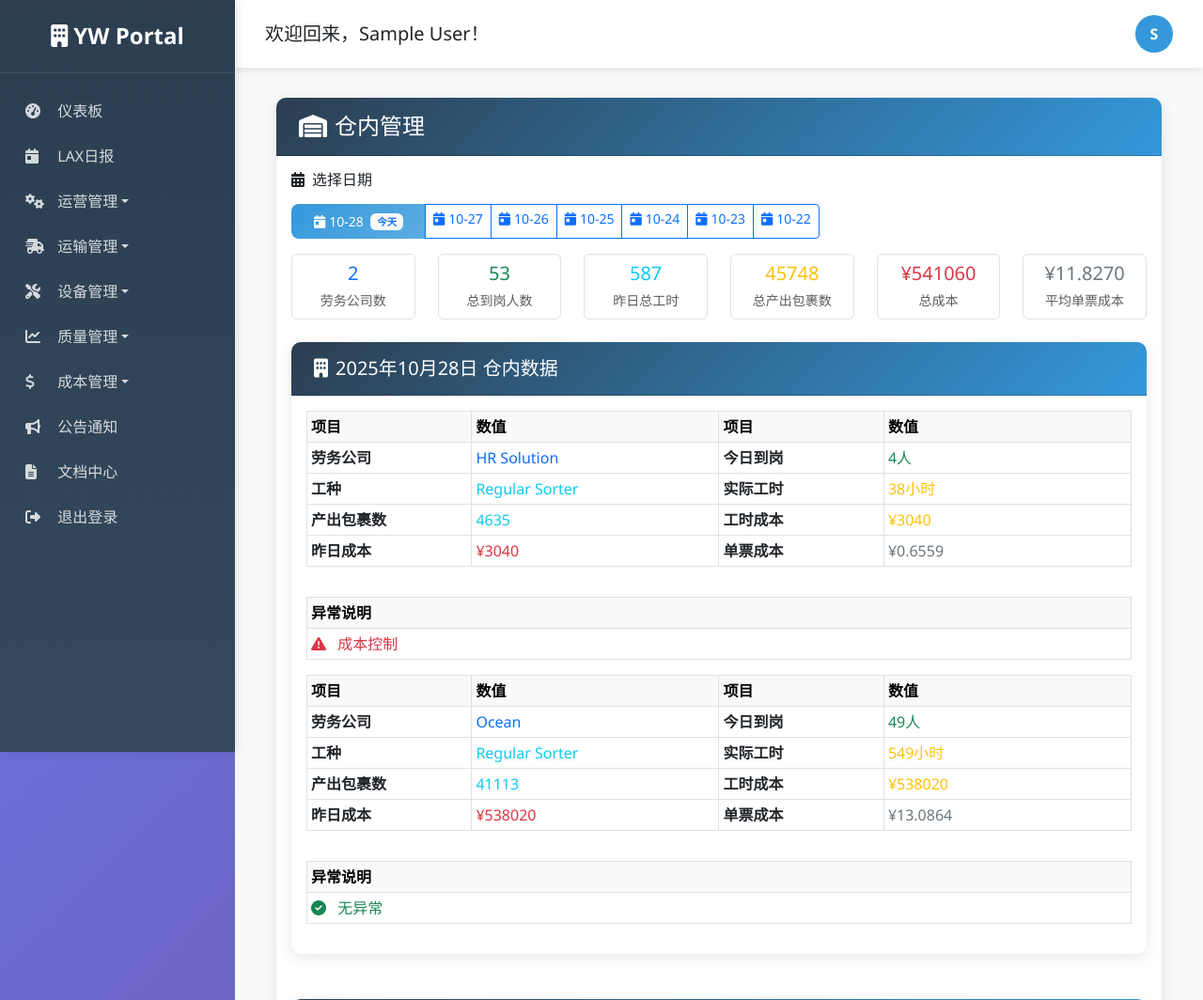
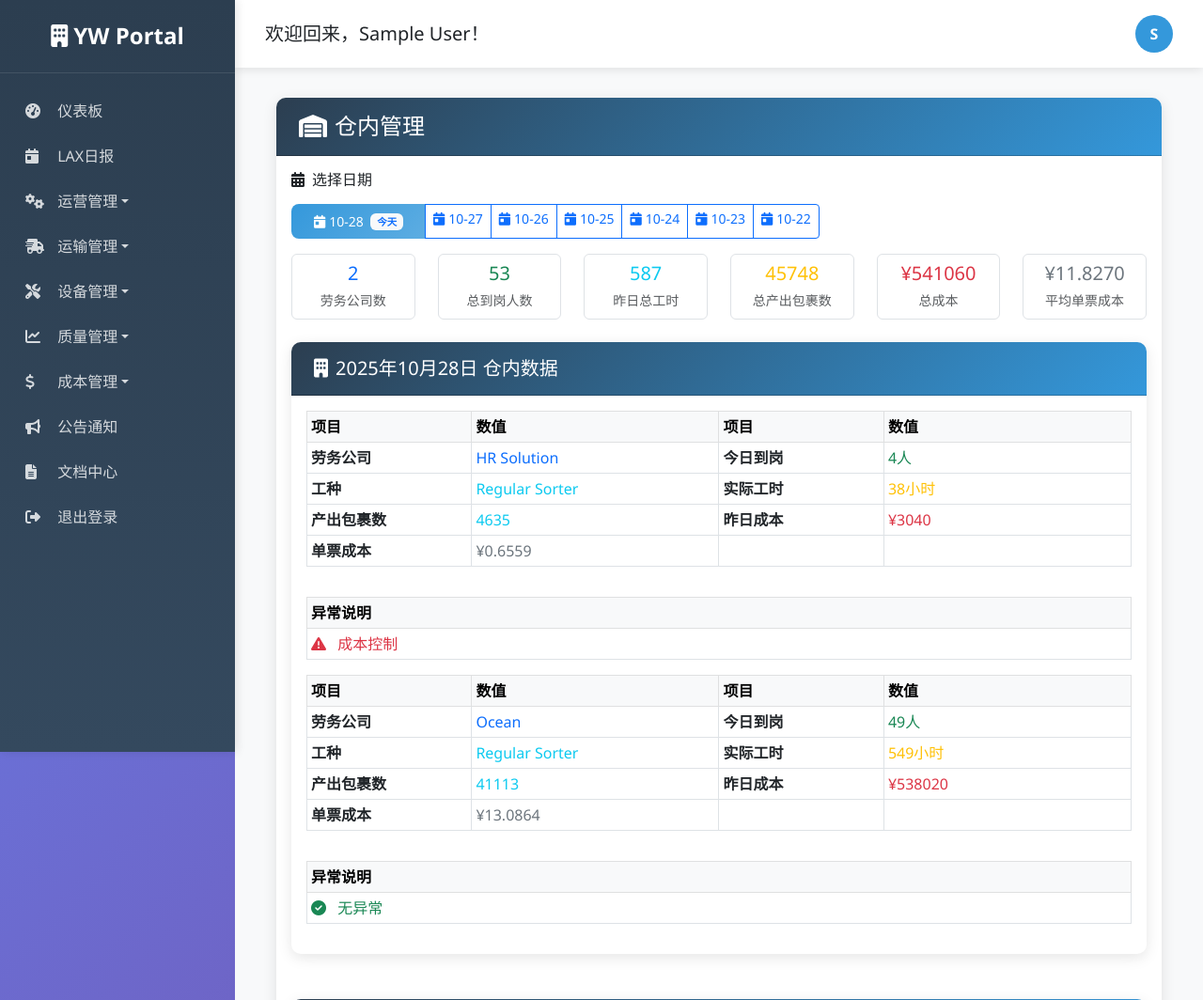
Before and after one commit to lianghongbin/yw_portal, a Django app: page /portal/warehouse/ in a window 1280 px wide. Shown: the top 1064 px of the page at 94% size. Run offline with Django 4.2, Linux system fonts and the light colour scheme; the visitor is signed in with stand-in values (Sample User, id 1).

Commit message:
简化数据展示 - 移除工时成本计算显示
- 移除不必要的工时成本计算过程显示
- 只显示实际的数据：产出包裹数、昨日成本、单票成本
- 保持简洁的数据展示，不显示计算过程

```diff
--- a/frontend/user/templates/portal/warehouse_module.html
+++ b/frontend/user/templates/portal/warehouse_module.html
@@ -114,14 +114,14 @@
                                                     <tr>
                                                         <td><strong>产出包裹数</strong></td>
                                                         <td class="text-info">{{ data.packages_produced|floatformat:0 }}</td>
-                                                        <td><strong>工时成本</strong></td>
-                                                        <td class="text-warning">¥{{ data.yesterday_cost|floatformat:0 }}</td>
+                                                        <td><strong>昨日成本</strong></td>
+                                                        <td class="text-danger">¥{{ data.yesterday_cost|floatformat:0 }}</td>
                                                     </tr>
                                                     <tr>
-                                                        <td><strong>昨日成本</strong></td>
-                                                        <td class="text-danger">¥{{ data.yesterday_cost|floatformat:0 }}</td>
                                                         <td><strong>单票成本</strong></td>
                                                         <td class="text-secondary">¥{{ data.cost_per_ticket }}</td>
+                                                        <td></td>
+                                                        <td></td>
                                                     </tr>
                                                 </tbody>
                                             </table>
```
